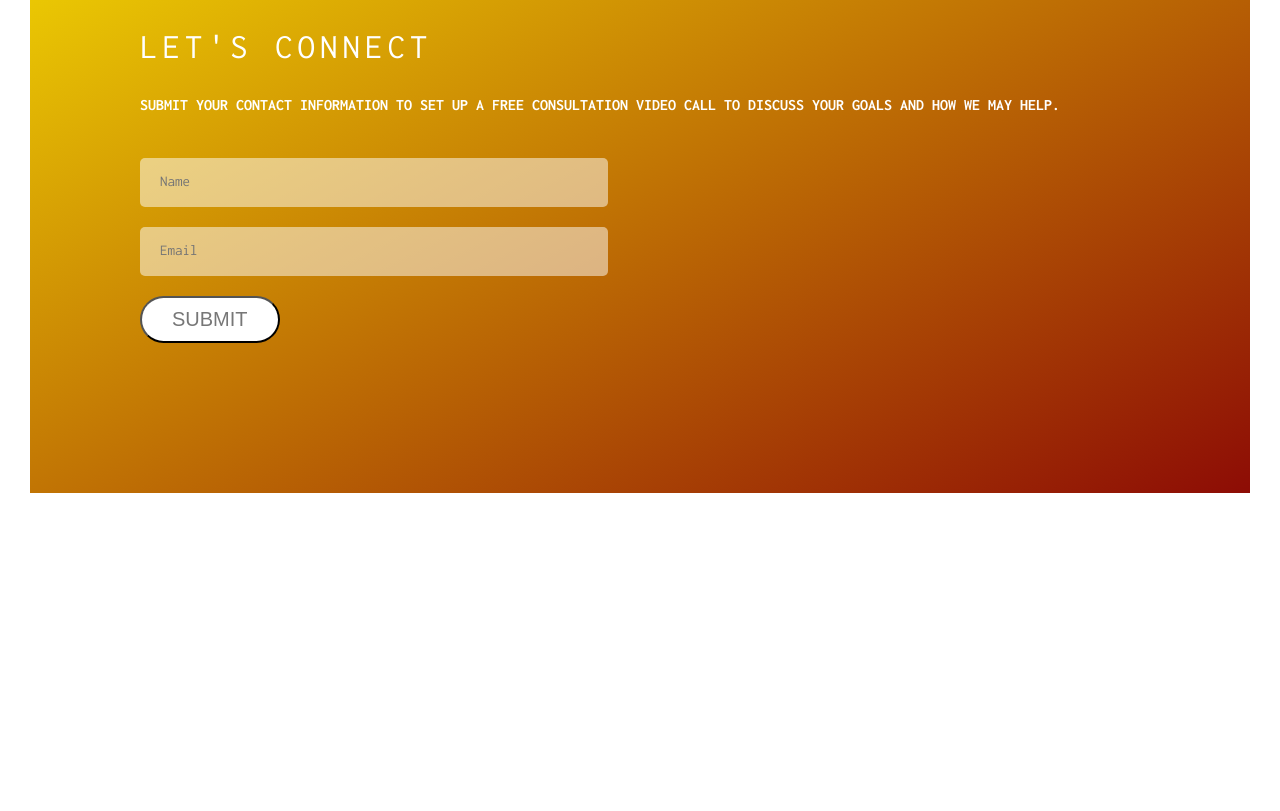
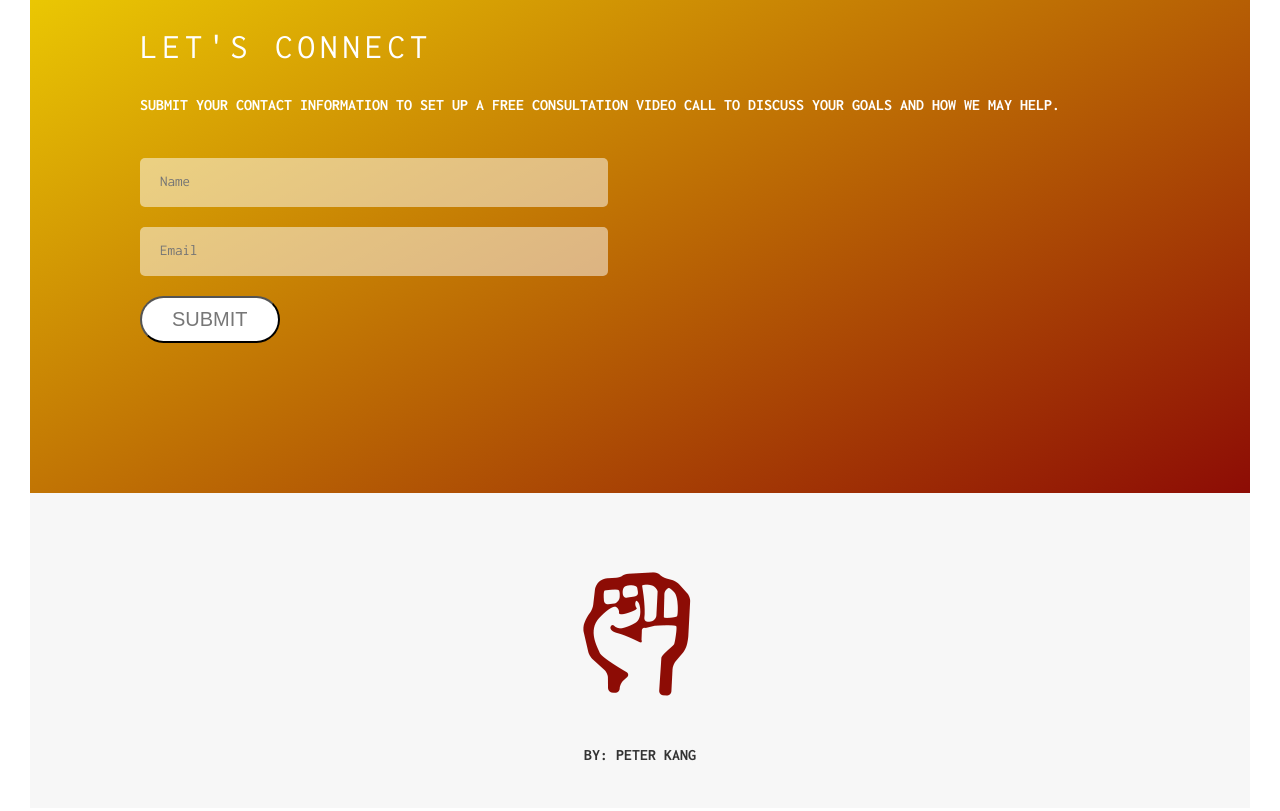
Before and after one commit to pswk1/hyprlft, a website: page app/index.html in a window 1280 px wide. Shown: the part 3787-4598 px from the top of the page. Before the commit the page ends 4310 px from the top, so only its background shows below. Drawn offline with Linux system fonts and the light colour scheme.

Commit message:
footer component added

```diff
--- a/app/index.html
+++ b/app/index.html
@@ -248,6 +248,18 @@
         </section>
     </main>
 
+    <footer class="footer">
+        <div class="footer__logo-box">
+            <a href="#">
+
+                <img src="img/hl-logo.png" alt="logo" class="footer__logo">
+            </a>
+        </div>
+
+        <div class="footer__by">
+            <h3 class="heading-tertiary">By: Peter Kang</h3>
+        </div>
+    </footer>
     <!--
     <section class="grid-test">
 
--- a/app/sass/abstracts/_variables.scss
+++ b/app/sass/abstracts/_variables.scss
@@ -7,9 +7,11 @@ $color-dark-red: #8d0c05;
 $color-grey-light-1: #f7f7f7;
 $color-grey-light-2: #eee;
 
+$color-grey-dark: #777;
+$color-grey-dark-2: #999;
+$color-grey-dark-3: #333;
 
 $color-white: #fff;
-$color-grey-dark: #777;
 $color-black: #000;
 
 // FONT
--- /dev/null
+++ b/app/sass/layout/_footer.scss
@@ -0,0 +1,11 @@
+.footer {
+  background-color: $color-grey-light-1;
+  padding: 4rem 0;
+  font-size: 1.4rem;
+  color: $color-grey-dark-3;
+
+  &__logo-box,
+  &__by {
+    text-align: center;
+  }
+}
--- a/app/sass/layout/_header.scss
+++ b/app/sass/layout/_header.scss
@@ -1,4 +1,3 @@
-
 .header {
   height: 95vh;
   position: relative;
@@ -17,7 +16,7 @@
   &__logo-container {
     position: absolute;
     top: 1rem;
-      right: 1rem;
+    left: 1rem;
   }
 
   &__logo {
--- a/app/sass/main.scss
+++ b/app/sass/main.scss
@@ -14,6 +14,7 @@
 @import 'components/facilities';
 @import 'components/testimonial';
 
+@import 'layout/footer';
 @import 'layout/header';
 @import 'layout/grid';
 
```
Also changed, not shown: app/css/style.css. Lines whose indentation alone changed are shown as unchanged.
